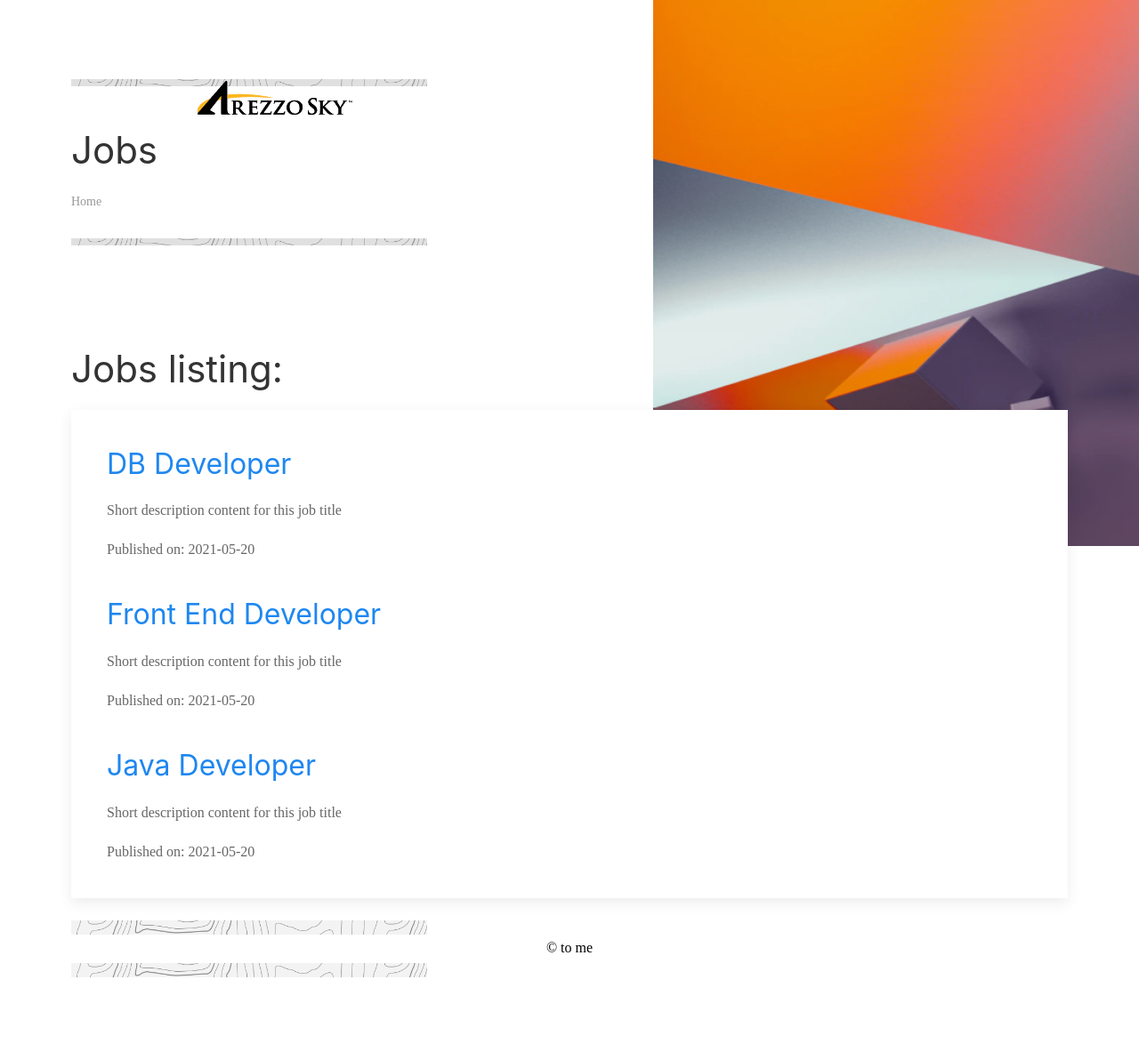
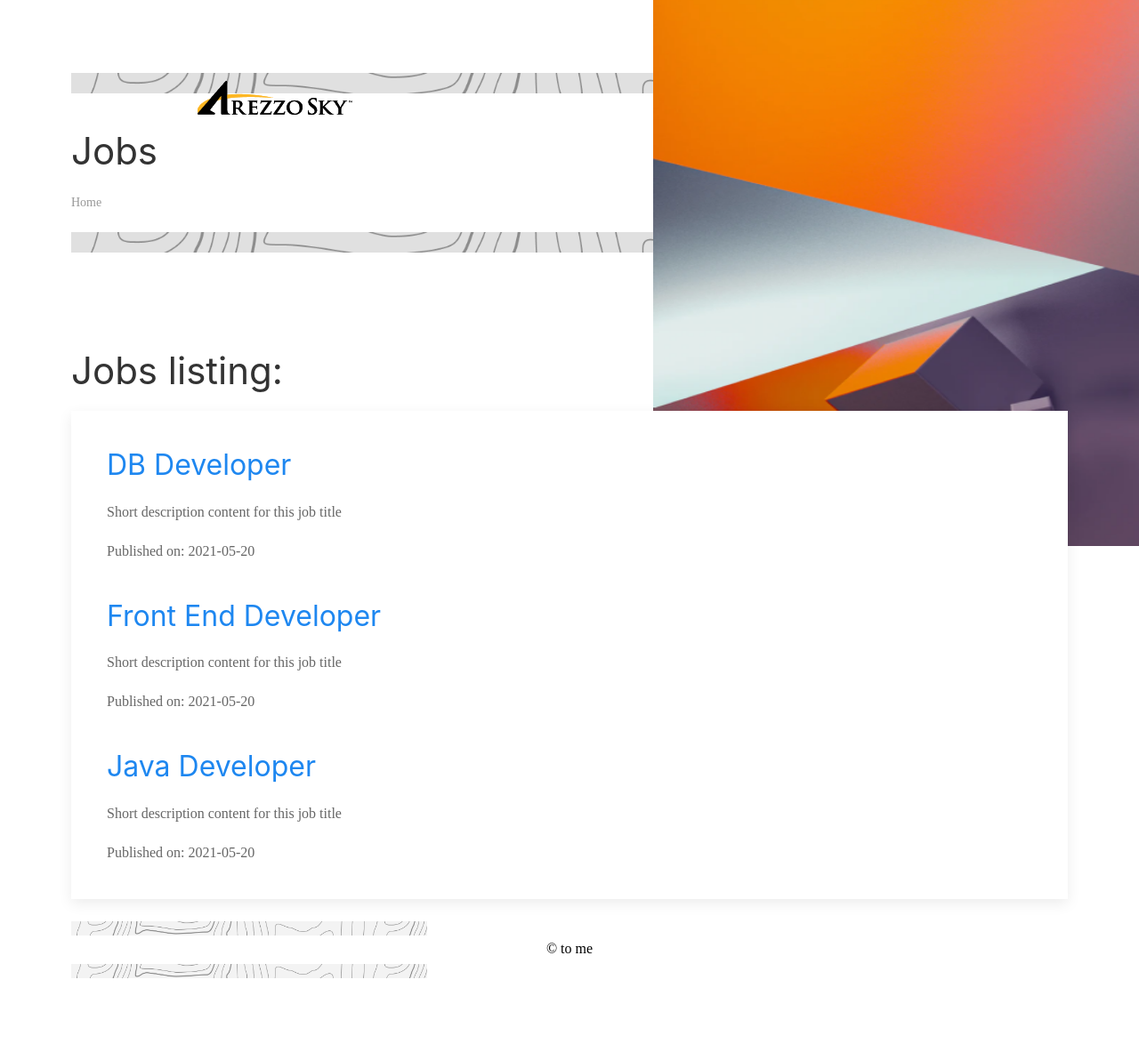
Before and after one commit to dhananjay-fe/dhananjay-fe.github.io, a Jekyll site: the page built from index.md, in a window 1280 px wide. Shown: the whole page at 89% size. Built offline with Jekyll 4.4.1, drawn with Linux system fonts in a browser that asks for light colours; nearby versions of some CDN libraries; our own code applies the rules of GitHub Pages for plain Markdown files.

Commit message:
Update header.html

```diff
--- a/_includes/header.html
+++ b/_includes/header.html
@@ -2,5 +2,5 @@
 
 <header>
     {% assign myheader = "/assets/images/pageHeader.png" %}
-    <img src="{{ myheader | relative_url }}" width= "400px" height= "38px">
+    <img src="{{ myheader | relative_url }}" class="header_img">
 </header>
```
